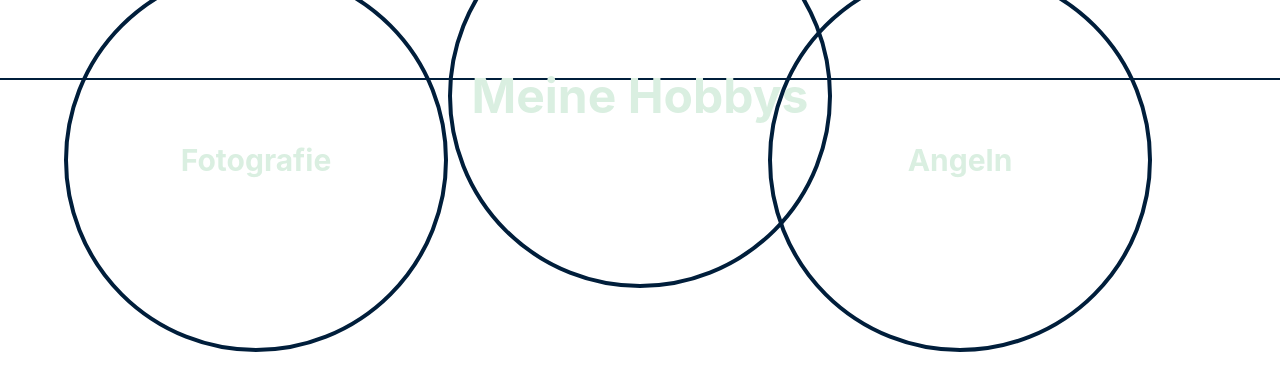
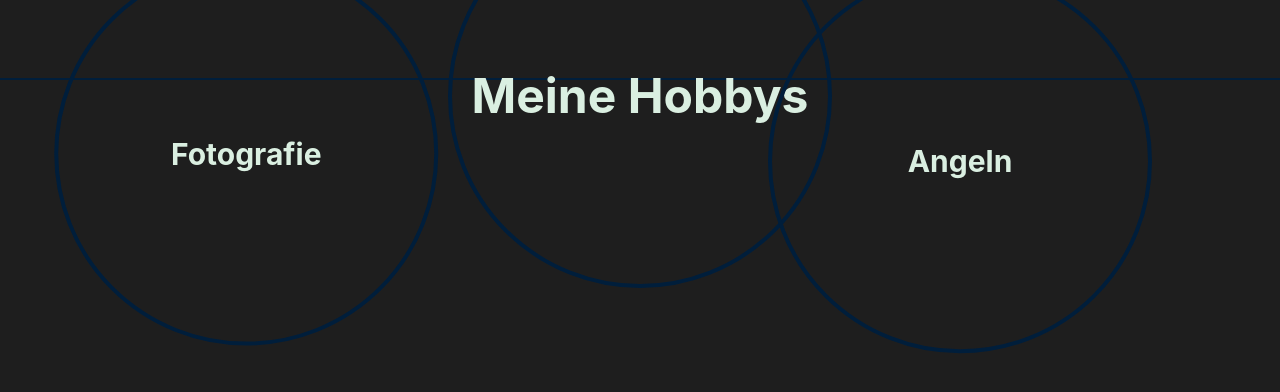
Before and after one commit to klionCH/Prog2, a React (Create React App) app: page / in a window 1280 px wide. Shown: the top 392 px of the page. Built offline with nearby package versions, Linux system fonts and the light colour scheme.

Commit message:
bouncy effect on the navigation bar

```diff
--- a/src/App.js
+++ b/src/App.js
@@ -3,9 +3,9 @@ import Nav from './components/nav';
 
 function App() {
     return (
-        <>
+        <div className="bg-background h-screen">
             <Nav />
-        </>
+        </div>
     );
 }
 
--- a/src/components/nav.jsx
+++ b/src/components/nav.jsx
@@ -1,5 +1,6 @@
-import { useEffect, useState } from "react";
+import { useEffect, useState, useRef } from "react";
 import { useLocation, Outlet, Link } from "react-router-dom";
+
 // Reusable SVG Component
 const PolygonSVG = ({ translateX, translateY }) => (
     <svg height="1000" width="1000" className="absolute opacity-20 pointer-events-none">
@@ -10,12 +11,36 @@ const PolygonSVG = ({ translateX, translateY }) => (
         />
     </svg>
 );
+
 const Nav = () => {
-    const circle = "w-96 aspect-square rounded-full border-4 border-circle flex items-center justify-center";
-    const location = useLocation(); // Get the current route
+    const circleClass = "w-96 aspect-square rounded-full border-4 border-circle flex items-center justify-center";
+    const location = useLocation();
     const currentPath = location.pathname;
+
     const [showAutoSVG, setShowAutoSVG] = useState(false);
     const [showAngelnSVG, setShowAngelnSVG] = useState(false);
+
+    const [cursorPosition, setCursorPosition] = useState({ x: 0, y: 0 });
+    const [circleTransforms, setCircleTransforms] = useState({
+        leftCircle: { x: 0, y: 0 },
+        rightCircle: { x: 0, y: 0 }, // Removed centerCircle since no effect is applied
+    });
+
+    // Refs for circles
+    const leftCircleRef = useRef(null);
+    const centerCircleRef = useRef(null);
+    const rightCircleRef = useRef(null);
+
+    // Track cursor position
+    useEffect(() => {
+        const handleMouseMove = (e) => {
+            setCursorPosition({ x: e.clientX, y: e.clientY });
+        };
+        window.addEventListener("mousemove", handleMouseMove);
+        return () => window.removeEventListener("mousemove", handleMouseMove);
+    }, []);
+
+    // Update SVG visibility based on route
     useEffect(() => {
         if (currentPath === "/auto") {
             setShowAutoSVG(true);
@@ -28,26 +53,76 @@ const Nav = () => {
             setShowAngelnSVG(false);
         }
     }, [currentPath]);
+
+    // Magnet effect calculation
+    useEffect(() => {
+        const calculateMagnetEffect = (elementRef) => {
+            if (!elementRef.current) return { x: 0, y: 0 };
+
+            const rect = elementRef.current.getBoundingClientRect(); // Get exact position
+            const elementX = rect.left + rect.width / 2;
+            const elementY = rect.top + rect.height / 2;
+
+            const dx = cursorPosition.x - elementX;
+            const dy = cursorPosition.y - elementY;
+            const distance = Math.sqrt(dx * dx + dy * dy);
+
+            const maxEffectDistance = 400; // Maximum distance to feel the effect
+            const pullStrength = Math.max(0, maxEffectDistance - distance) / maxEffectDistance;
+
+            return {
+                x: dx * 0.2 * pullStrength,
+                y: dy * 0.2 * pullStrength,
+            };
+        };
+
+        setCircleTransforms({
+            leftCircle: calculateMagnetEffect(leftCircleRef),
+            rightCircle: calculateMagnetEffect(rightCircleRef), // Skip centerCircle
+        });
+    }, [cursorPosition]);
+
     return (
         <>
             <nav className="w-screen absolute h-1/2 overflow-hidden">
                 <div className="h-20 border-b-2 border-circle z-0 mb-4"></div>
                 <div className="relative grid grid-cols-3 gap-4">
 
-                    <div className="absolute left-1/4 transform -translate-x-2/3 -translate-y-1/3 flex items-center justify-center">
-                        <div className={circle}>
+                    {/* Left Circle - Fotografie */}
+                    <div
+                        ref={leftCircleRef}
+                        className="absolute left-1/4 transform -translate-x-2/3 -translate-y-1/3 flex items-center justify-center"
+                        style={{
+                            transform: `translate(${circleTransforms.leftCircle.x}px, ${circleTransforms.leftCircle.y}px) translate(-66%, -33%)`,
+                        }}
+                    >
+
+                        <div className={circleClass}>
                             <Link to="/auto" className="text-text-white text-3xl font-bold">Fotografie</Link>
                         </div>
                         {showAutoSVG && <PolygonSVG translateX={410} translateY={450} />}
                     </div>
-                    <div className="absolute top-1/3 left-2/4 transform -translate-x-1/2 -translate-y-1/2">
-                        <div className={circle}>
+
+                    {/* Center Circle - Meine Hobbys */}
+                    <div
+                        ref={centerCircleRef}
+                        className="absolute top-1/3 left-2/4 transform -translate-x-1/2 -translate-y-1/2"
+                    >
+                        <div className={circleClass}>
                             <p className="text-text-white font-bold text-5xl">Meine Hobbys</p>
                         </div>
                     </div>
+
                     {/* Right Circle - Angeln */}
-                    <div className="absolute top-1/3 left-3/4 transform -translate-x-1/2 -translate-y-1/3 flex items-center justify-center">
-                        <div className={circle}>
+                    <div
+                        ref={rightCircleRef}
+                        className="absolute top-1/3 left-3/4 transform -translate-x-1/2 -translate-y-1/3 flex items-center justify-center"
+                        style={{
+                            transform: `translate(${circleTransforms.rightCircle.x}px, ${circleTransforms.rightCircle.y}px) translate(-50%, -33%)`,
+                        }}
+                    >
+
+                        <div className={circleClass}>
                             <Link to="/angeln" className="text-text-white text-3xl font-bold">Angeln</Link>
                         </div>
                         {showAngelnSVG && <PolygonSVG translateX={410} translateY={450} />}
@@ -58,4 +133,5 @@ const Nav = () => {
         </>
     );
 };
+
 export default Nav;
--- a/src/pages/Auto.jsx
+++ b/src/pages/Auto.jsx
@@ -1,5 +1,6 @@
 import React, { useEffect } from "react";
 import mitsubishi from "../img/redMitsubishiEvo.jpg";
+import bmw from "../img/bmw.png";
 import secondCarImage from "../img/redMitsubishiEvo.jpg";
 import Marquee from "react-fast-marquee";
 import Nav from "../components/nav.jsx";
@@ -33,7 +34,7 @@ const Auto = () => {
     return (
         <div className="bg-background min-h-screen relative overflow-x-hidden">
             {/* Sticky Marquee Banner */}
-            <div className="flex justify-center sticky top-0 z-20">
+            <div className="flex justify-center top-0 z-20">
                 <div className="w-full p-3 marquee-banner-border">
                     <Marquee gradient={false} speed={40} className="marquee-banner" autoFill={true}>
                         {top.map((item, index) => (
@@ -58,11 +59,9 @@ const Auto = () => {
                             Rallyesports und bietet beeindruckende Fahreigenschaften auf der Straße und abseits davon.
                         </div>
                         <div className="text-text-pink font-rokkitt lg:text-2xl text-xl tracking-widest leading-loose">
-                            Canon eos r
-                            <br />
-                            F1/150
-                            <br />
-                            Mitsubishi Lancer Evo 8
+                            <p className="pt-1 pb-1">Canon eos r</p>
+                            <p className="pt-1 pb-1">F1/150</p>
+                            <p className="pt-1 pb-1">Mitsubishi Lancer Evo 8</p>
                         </div>
                     </div>
                     <div className="col-span-1"></div>
@@ -81,7 +80,7 @@ const Auto = () => {
                     <div className="col-span-2 relative fade-in">
                         <img
                             className="w-3/5 relative z-10 mx-auto left-1/4"
-                            src={secondCarImage}
+                            src={bmw}
                             alt="Second Mitsubishi"
                             loading={"lazy"}
                         />
@@ -89,16 +88,12 @@ const Auto = () => {
                     <div className="col-span-1"></div>
                     <div className="col-span-2 relative text-text-white z-20 px-8 right-3/4 fade-in">
                         <div className="text-text-orange font-rokkitt xl:text-2xl text-1xl tracking-widest leading-loose mb-8 text-right">
-                            Der Mitsubishi Lancer Evo 8 ist ein leistungsstarker, allradgetriebener Sportwagen, der
-                            durch seine Turboaufladung und aggressive Optik bekannt wurde. Er gilt als Ikone des
-                            Rallyesports und bietet beeindruckende Fahreigenschaften auf der Straße und abseits davon.
-                        </div>
-                        <div className="text-text-pink font-rokkitt xl:text-2xl text-1xl tracking-widest leading-loose text-right">
-                            Nikon d850
-                            <br />
-                            F1/150
-                            <br />
-                            Mitsubishi Lancer Evo 8
+                            Der BMW 7er E38 (1994–2001) verbindet zeitlose Eleganz mit fortschrittlicher Technik und bietet Motoren vom Reihensechszylinder bis zum V12. Als erste Limousine mit integriertem Navigationssystem setzte er neue Maßstäbe in der Oberklasse. Sein Auftritt in Filmen wie „James Bond – Der Morgen stirbt nie“ unterstreicht seinen Kultstatus bis heute.                        </div>
+                        <div
+                            className="text-text-pink font-rokkitt xl:text-2xl text-1xl tracking-widest leading-loose text-right">
+                            <p className="pt-1 pb-1">Canon eos r</p>
+                            <p className="pt-1 pb-1">F1/150</p>
+                            <p className="pt-1 pb-1">BMW E38</p>
                         </div>
                     </div>
                 </div>
```
Also changed, not shown: 1 other file (tests, documents, lock files or other folders).
